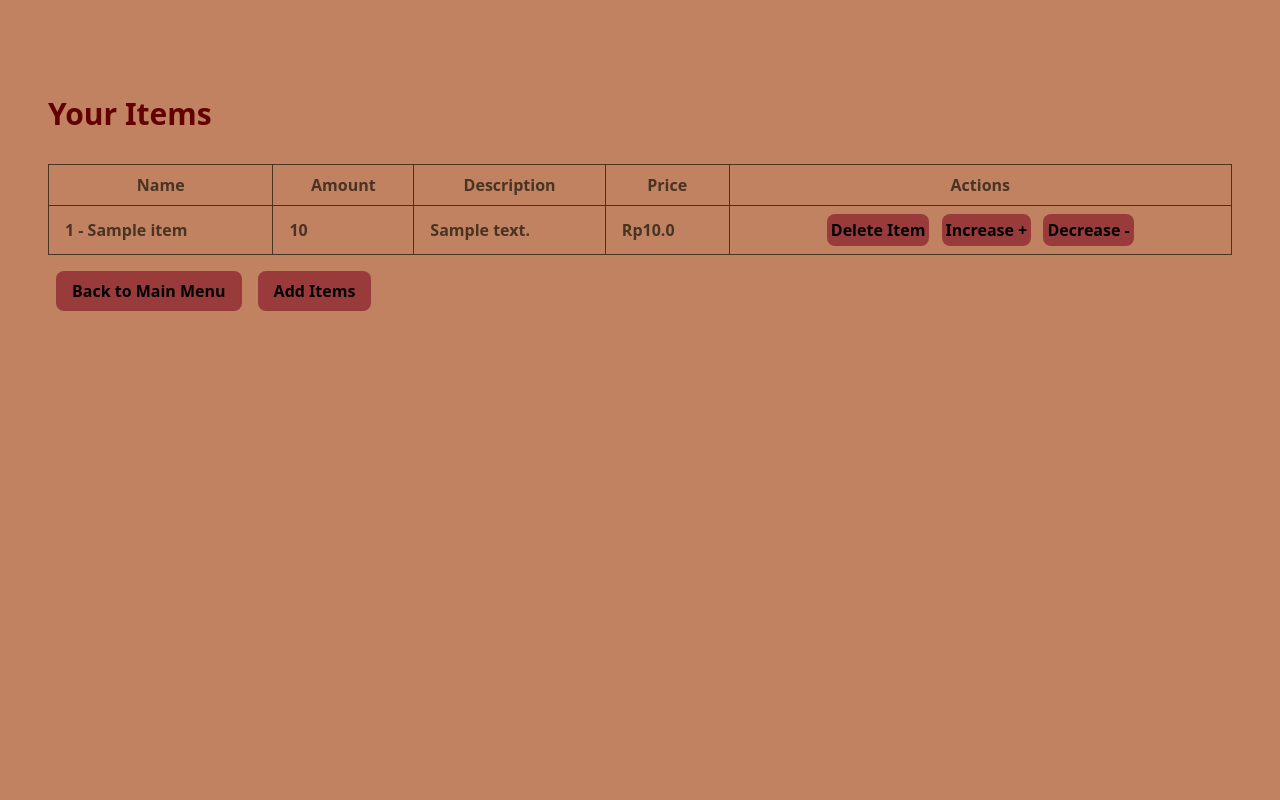
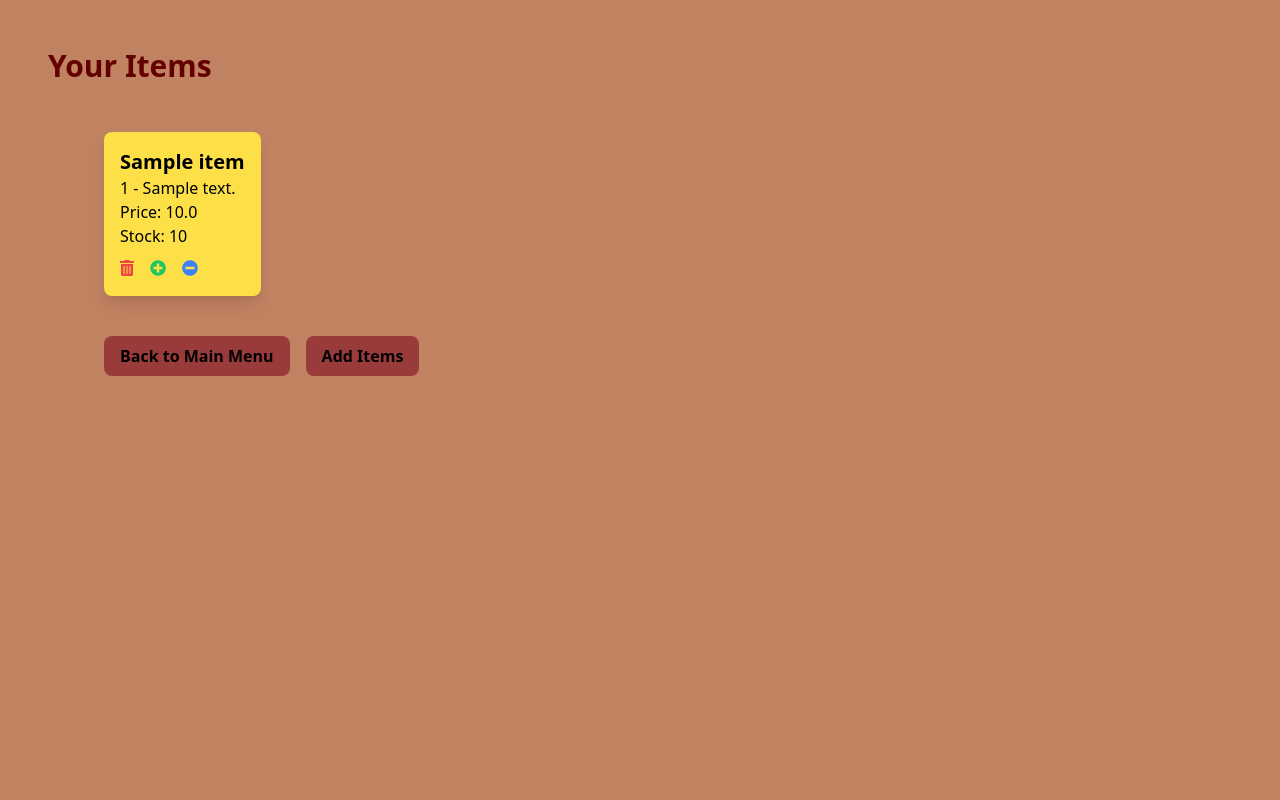
Before and after one commit to venedictchen/invenetory, a Django app: page /html/ in a window 1280 px wide. Run offline with Django 4.2, Linux system fonts and the light colour scheme; a user stored in the database is signed in; tables that the repository leaves empty hold one stand-in row (values such as "Sample post"); some libraries are stand-ins or nearby versions.

Commit message:
finish tugas 5 and bonus

```diff
--- a/main/templates/create_item.html
+++ b/main/templates/create_item.html
@@ -9,7 +9,7 @@
   <div class="mr-20 text-black mb-16">
     <a href="{% url 'main:show_main' %}">
       <button
-        class="text-black font-semibold rounded-lg bg-[#9A3B3B] px-2 mb-4 hover:bg-[#D13535]"
+        class="text-black font-semibold rounded-lg bg-[#9A3B3B] px-2 mb-4 hover:bg-[#D3D3D3]"
       >
         Back to Main Menu
       </button>
@@ -23,7 +23,7 @@
           <td>
             <input
               class="cursor-pointer text-black font-semibold mt-10 rounded-lg px-5 py-2 bg-[#9A3B3B]
-               hover:bg-[#D13535]" type="submit" value="Add Item"
+               hover:bg-[#D3D3D3]" type="submit" value="Add Item"
             />
           </td>
         </tr>
--- a/main/templates/login.html
+++ b/main/templates/login.html
@@ -7,7 +7,7 @@
 {% block content %}
 <div class="login bg-[#C08261] min-h-screen flex flex-col items-center">
 
-    <div class="flex flex-col text-center items-center   mr-8 gap-6 text-center bg-[#BA704F] px-32 py-10 my-32">
+    <div class="flex flex-col text-center items-center gap-6 text-center bg-[#BA704F] px-32 py-10 my-32 mr-4">
         <h1 class="text-3xl font-semibold">Login Here!</h1>
 
         <form method="POST" action="">
--- a/main/templates/main.html
+++ b/main/templates/main.html
@@ -19,7 +19,7 @@
             <br />
             <a href="{% url 'main:logout' %}">
                 <button class="text-black font-semibold rounded-lg bg-[#9A3B3B] py-2 px-2 mx-6
-                hover:bg-[#D13535]">
+                hover:bg-[#D3D3D3]">
                     Logout
                 </button>
             </a>
@@ -31,13 +31,13 @@
             <div class="mt-8 text-center items-center">
                 <a href="{% url 'main:create_item' %}">
                     <button class="text-black font-semibold rounded-lg bg-[#9A3B3B] py-2 px-2 mx-6
-                    hover:bg-[#D13535]">
+                    hover:bg-[#D3D3D3]">
                         Add New Item
                     </button>
                 </a>
                 <a href="{% url 'main:show_html' %}">
                     <button class="text-black font-semibold rounded-lg bg-[#9A3B3B] py-2 px-2 mx-6
-                    hover:bg-[#D13535]">
+                    hover:bg-[#D3D3D3]">
                         Show Items
                     </button>
                 </a>
--- a/main/templates/show_html.html
+++ b/main/templates/show_html.html
@@ -1,106 +1,53 @@
 {% extends 'base.html' %}
+{% load static %}
 {% block content %}
-<div class="flex flex-col px-12 py-24 min-h-screen text-black bg-[#C08261]">
+<div class="flex flex-col pl-12  py-12 min-h-screen text-black bg-[#C08261]">
   <h2 class="text-3xl text-[#630000] font-bold mb-8">Your Items</h2>
-  <table class="w-full border-collapse border border-[#630000]">
-    <thead>
-      <tr>
-        <th
-          class="text-[#493323] font-semibold border border-[#493323] px-4 py-2"
-        >
-          Name
-        </th>
-        <th
-          class="text-[#493323] font-semibold border border-[#493323] px-4 py-2"
-        >
-          Amount
-        </th>
-        <th
-          class="text-[#493323] font-semibold border border-[#493323] px-4 py-2"
-        >
-          Description
-        </th>
-        <th
-          class="text-[#493323] font-semibold border border-[#493323] px-4 py-2"
-        >
-          Price
-        </th>
-        <th
-          class="text-[#493323] font-semibold border border-[#493323] px-4 py-2"
-        >
-          Actions
-        </th>
-      </tr>
-    </thead>
-    <tbody>
-      {% for item in items %}
-      <tr>
-        <td
-          class="text-[#493323] font-semibold border border-[#493323] px-4 py-2"
-        >
-          {{item.code}} - {{ item.name }}
-        </td>
-        <td
-          class="text-[#493323] font-semibold border border-[#493323] px-4 py-2"
-        >
-          {{ item.amount }}
-        </td>
-        <td
-          class="text-[#493323] font-semibold border border-[#493323] px-4 py-2"
-        >
-          {{ item.description }}
-        </td>
-        <td
-          class="text-[#493323] font-semibold border border-[#493323] px-4 py-2"
-        >
-          Rp{{ item.price }}
-        </td>
-        <td
-          class="text-[#493323] font-semibold items-center text-center border border-[#493323] px-4 py-2"
-        >
+
+  <div class="flex flex-wrap mb-2 items-center mx-12">
+
+    {% for item in items %}
+    <div
+      class="flex flex-col bg-[#FAF2D3]  shadow-lg rounded-lg mx-2 my-4 p-4 last:bg-yellow-300 hover:bg-[#D3D3D3] transition-all duration-300">
+
+
+      <p class="text-xl font-semibold">{{item.name}}</p>
+      <p>{{item.code}} - {{item.description}}</p>
+      <p>Price: {{item.price}}</p>
+      <p>Stock: {{item.amount}}</p>
+      <div class="flex flex-row mt-2 gap-4">
         <a href="{% url 'main:delete_item' item.id %}">
-          <button
-            class="text-black font-semibold rounded-lg bg-[#9A3B3B] px-1 py-1 mx-1 hover:bg-[#D13535]"
-          >
-            Delete Item
-          </button>
+          <i class="fas fa-trash-alt text-red-500  cursor-pointer hover:text-red-700"></i>
         </a>
-          <a href="{% url 'main:increase_item_amount' item.id %}">
-          <button
-            class="text-black font-semibold rounded-lg bg-[#9A3B3B] px-1 py-1 mx-1 hover:bg-[#D13535]"
-          >
-          Increase +
-        </button>
+
+        <a href="{% url 'main:increase_item_amount' item.id %}">
+          <i class="fas fa-plus-circle text-green-500  cursor-pointer hover:text-green-700"></i>
         </a>
+
         <a href="{% url 'main:decrease_item_amount' item.id %}">
-          <button
-            class="text-black font-semibold rounded-lg bg-[#9A3B3B] px-1 py-1 mx-1 hover:bg-[#D13535]"
-          >
-            Decrease -
-          </button>
+          <i class="fas fa-minus-circle text-blue-500  cursor-pointer hover:text-blue-700"></i>
         </a>
-        </td>
-      </tr>
-      {% endfor %}
-    </tbody>
-  </table>
 
-  <div class="flex flex-row mt-4">
+      </div>
+    </div>
+
+    {% endfor %}
+
+
+  </div>
+
+  <div class="flex flex-row mx-12 my-4">
     <a href="{% url 'main:show_main' %}">
-      <button
-        class="text-black font-semibold rounded-lg bg-[#9A3B3B] py-2 px-4 mx-2 hover:bg-[#D13535]"
-      >
+      <button class="text-black font-semibold rounded-lg bg-[#9A3B3B] py-2 px-4 mx-2 hover:bg-[#D3D3D3]">
         Back to Main Menu
       </button>
     </a>
     <a href="{% url 'main:create_item' %}">
-      <button
-        class="text-black font-semibold rounded-lg bg-[#9A3B3B] py-2 px-4 mx-2 hover:bg-[#D13535]"
-      >
+      <button class="text-black font-semibold rounded-lg bg-[#9A3B3B] py-2 px-4 mx-2 hover:bg-[#D3D3D3]">
         Add Items
       </button>
     </a>
   </div>
 </div>
-
+</div>
 {% endblock %}
--- a/templates/base.html
+++ b/templates/base.html
@@ -8,6 +8,7 @@
             content="width=device-width, initial-scale=1.0"
         />
         <script src="https://cdn.tailwindcss.com"></script>
+        <link href="https://cdnjs.cloudflare.com/ajax/libs/font-awesome/5.15.1/css/all.min.css" rel="stylesheet">
         {% block meta %}
         {% endblock meta %}
     </head>
```
Also changed, not shown: README.md, images/aftermargin.png (added), images/afterpadding.png (added), images/before.png (added).
